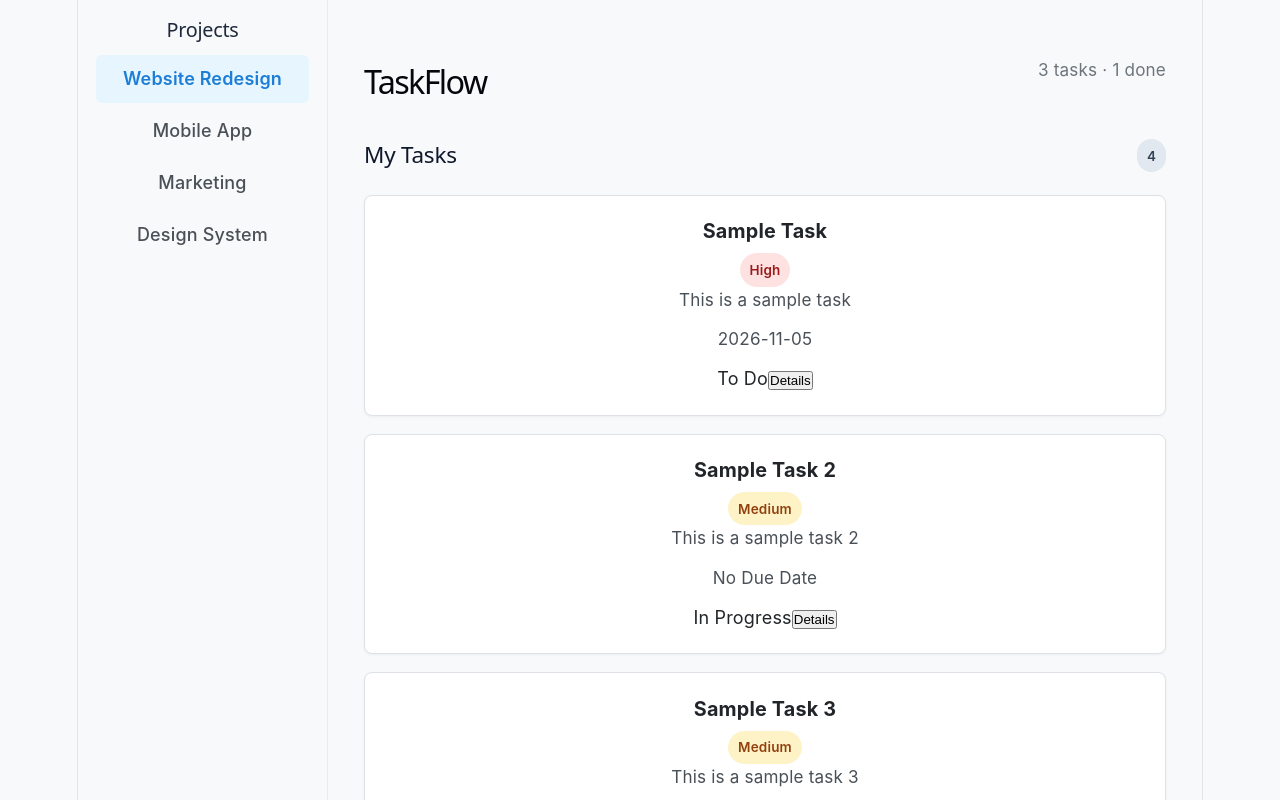
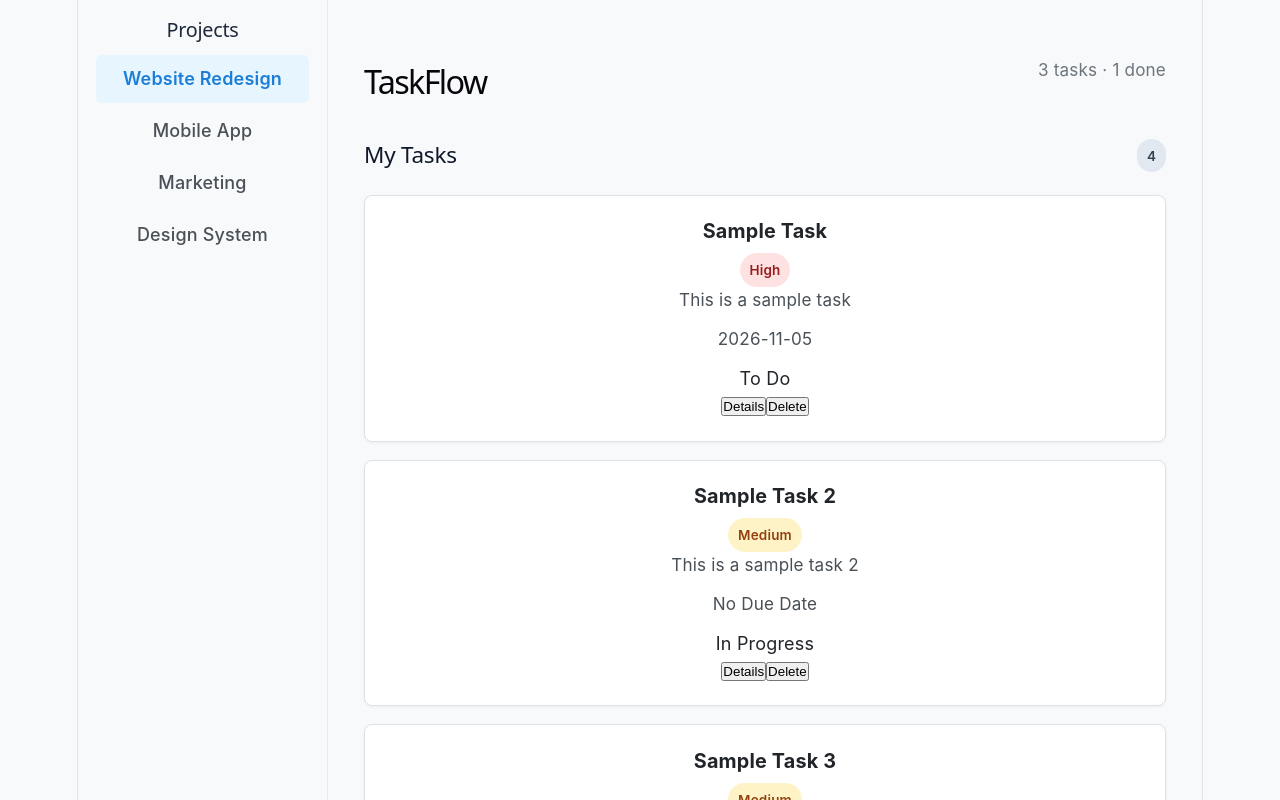
Before and after one commit to Elnour1/javascript-everywhere, a React (Vite) app in the folder day-07/react/: page / in a window 1280 px wide. Shown: the top 800 px of the page. Built offline with nearby package versions, Linux system fonts and the light colour scheme.

Commit message:
feat: complete day 07 reflection and implement task deletion challenge

```diff
--- a/day-07/react/src/components/TaskCard.tsx
+++ b/day-07/react/src/components/TaskCard.tsx
@@ -6,6 +6,7 @@
   task: Task;
   variant?: "default" | "urgent";
   onSelect: (id: number) => void;
+  onDelete: (id: number) => void; // إضافة الخاصية الجديدة
 }
 
 function getStatusLabel(status: string): string {
@@ -14,10 +15,20 @@
   return "Done";
 }
 
-export function TaskCard({ task, variant = "default", onSelect }: TaskCardProps) {
+export function TaskCard({
+  task,
+  variant = "default",
+  onSelect,
+  onDelete,
+}: TaskCardProps) {
   function handleDetailsClick(event: MouseEvent<HTMLButtonElement>) {
-    console.log(`button clicked`, event.currentTarget.textContent);
+    console.log("button clicked", event.currentTarget.textContent);
     onSelect(task.id);
+  }
+
+  function handleDelete(event: MouseEvent<HTMLButtonElement>) {
+    event.stopPropagation(); // يمنع تداخل النقر مع كارت المهمة
+    onDelete(task.id);
   }
 
   const priority = task.priority ?? "medium";
@@ -32,16 +43,23 @@
 
   return (
     <article className={`task-card task-card-${variant}`}>
-      <h3 className="task-title">{task.title}</h3>
-      <Badge tone={badgeTone}>{priority}</Badge>
+      <div className="task-header">
+        <h3 className="task-title">{task.title}</h3>
+        <Badge tone={badgeTone}>{priority}</Badge>
+      </div>
       <p className="task-description">{task.description}</p>
       <p className="task-date">{task.dueDate ?? "No Due Date"}</p>
       <span className={`task-status status-${task.status}`}>
         {getStatusLabel(task.status)}
       </span>
-      <button className="task-button" onClick={handleDetailsClick}>
-        Details
-      </button>
+      <div className="task-actions">
+        <button className="task-button" onClick={handleDetailsClick}>
+          Details
+        </button>
+        <button className="task-button task-button--danger" onClick={handleDelete}>
+          Delete
+        </button>
+      </div>
     </article>
   );
 }
--- a/day-07/react/src/components/TaskList.tsx
+++ b/day-07/react/src/components/TaskList.tsx
@@ -8,16 +8,25 @@
     console.log(`Task selected with id: ${id}`);
   }
 
+  function handleDeleteTask(id: number) {
+    console.log(`Deleting task with id: ${id}`);
+  }
+
   return (
     <Section
       title="My Tasks"
       action={<Badge tone="neutral">{tasks.length}</Badge>}
     >
       <div className="task-list">
-        <TaskCard task={tasks[0]} variant="urgent" onSelect={handleSelectTask} />
-        <TaskCard task={tasks[1]} onSelect={handleSelectTask} />
-        <TaskCard task={tasks[2]} onSelect={handleSelectTask} />
-        <TaskCard task={tasks[3]} onSelect={handleSelectTask} />
+        {tasks.map((task, index) => (
+          <TaskCard
+            key={task.id}
+            task={task}
+            variant={index === 0 ? "urgent" : "default"}
+            onSelect={handleSelectTask}
+            onDelete={handleDeleteTask}
+          />
+        ))}
       </div>
     </Section>
   );
```
Also changed, not shown: 1 other file (tests, documents, lock files or other folders).
